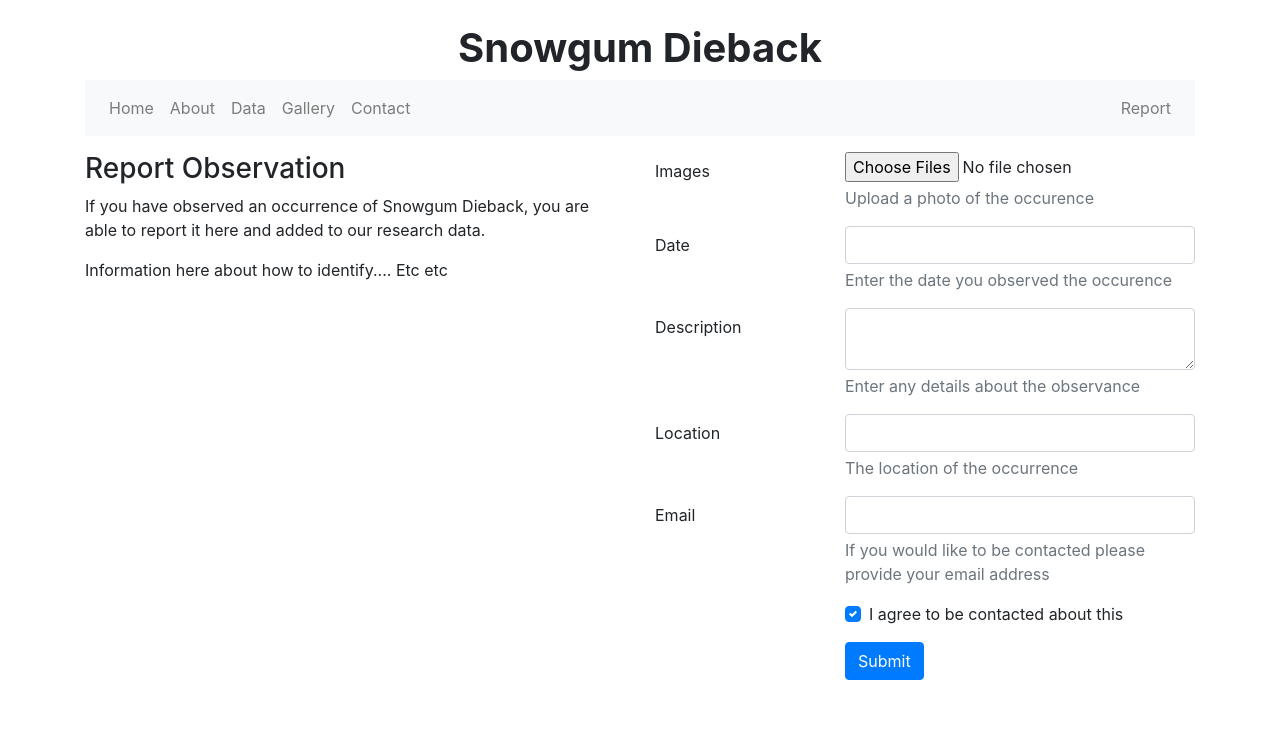
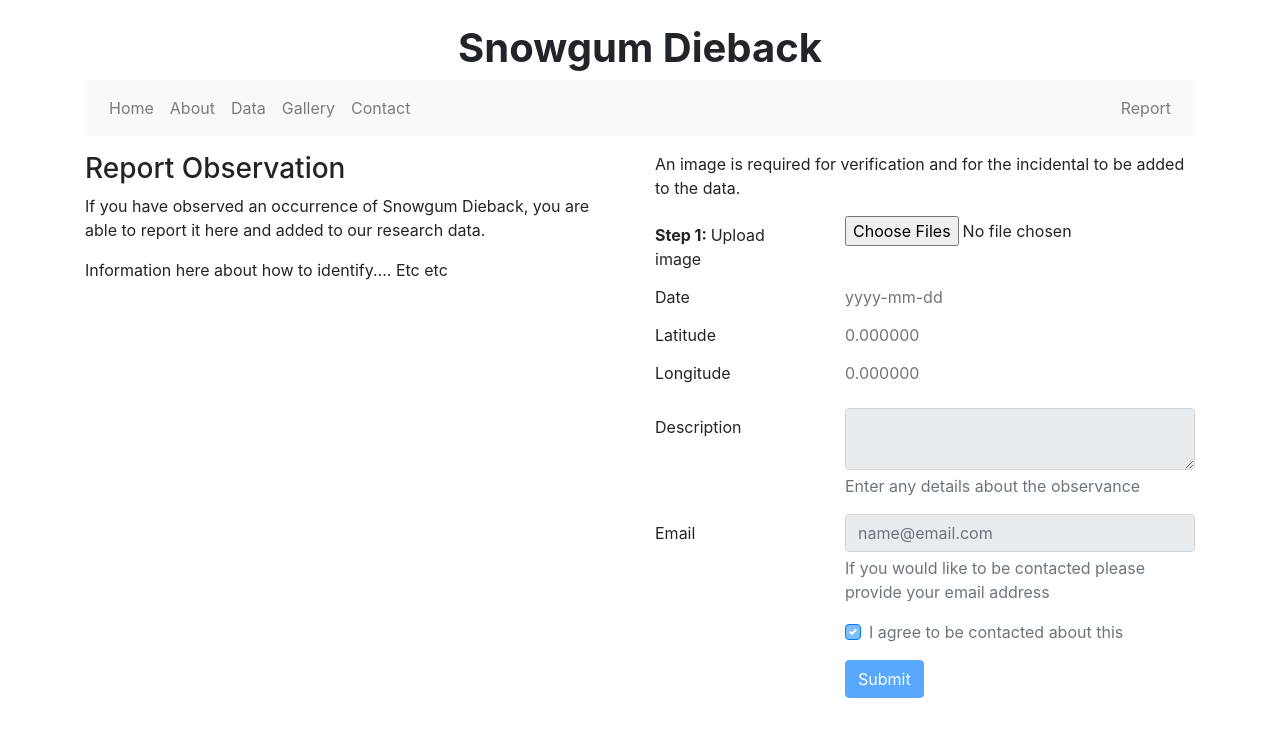
Before and after one commit to nicholas-russell/Snowgum, a Django app: template templates/site/report.html in a window 1280 px wide. Shown: the top 737 px of the page. Run offline with Django 3.2, Linux system fonts and the light colour scheme; the template is opened without the code that fills it, so the values that code supplies are empty; some libraries are stand-ins or nearby versions.

Commit message:
Extract date and gps and display in form

```diff
--- a/static/js/report.js
+++ b/static/js/report.js
@@ -1,10 +1,16 @@
-var app = {}
+const app = {}
 
 /**
- * @return {number}
+ * Converts GPS DMS to decimal
+ * Credit: https://awik.io/extract-gps-location-exif-data-photos-using-javascript/
+ * @param degrees Degrees angle
+ * @param minutes Minutes angle
+ * @param seconds Seconds angle
+ * @param direction The direction (N,S,E,W)
+ * @return {number} A GPS decimal
  */
 function ConvertDMSToDD(degrees, minutes, seconds, direction) {
-    var dd = degrees + (minutes/60) + (seconds/3600);
+    let dd = degrees + (minutes/60) + (seconds/3600);
 
     if (direction === "S" || direction === "W") {
         dd = dd * -1;
@@ -12,44 +18,103 @@ function ConvertDMSToDD(degrees, minutes, seconds, direction) {
     return parseFloat(dd.toFixed(6));
 }
 
+/**
+ * Converts datetime from EXIF (yyyy:mm:dd hh:mm:ss) to ISO date (yyyy-mm-dd)
+ * @param exifDate A datetime from EXIF metadata
+ * @return {string} A date string
+ */
+function ConvertEXIFDateToISO(exifDate) {
+    let fDate = exifDate.substr(0,10)
+    return fDate.replace(new RegExp(':', 'g'), "-")
+}
+
+/**
+ * Checks if an object has all properties (used to check GPS EXIF)
+ * Credit: https://stackoverflow.com/a/48653724
+ * @param obj The object to check
+ * @param props An array of properties to check
+ * @returns {boolean} True if all are present
+ */
+function hasAllProperties(obj, props) {
+    for (var i = 0; i < props.length; i++) {
+        if (!obj.hasOwnProperty(props[i]))
+            return false;
+    }
+    return true;
+}
+
+/**
+ * Returns GPS decimals given EXIF Data
+ * @param exifData EXIF Data
+ * @returns {{lon: null, error: boolean, lat: null, errormsg: null}} Object with lat/lon or an error
+ */
+function getGPSFromEXIF(exifData) {
+    let rtn = {lat: null, lon: null, error: false, errormsg: null}
+    try {
+        let latDegree = exifData.GPSLatitude[0].numerator/exifData.GPSLatitude[0].denominator;
+        let latMinute = exifData.GPSLatitude[1].numerator/exifData.GPSLatitude[1].denominator;
+        let latSecond = exifData.GPSLatitude[2].numerator/exifData.GPSLatitude[2].denominator;
+        let latDirection = exifData.GPSLatitudeRef;
+
+        let longDegree = exifData.GPSLongitude[0].numerator/exifData.GPSLongitude[0].denominator;
+        let longMinute = exifData.GPSLongitude[1].numerator/exifData.GPSLongitude[1].denominator;
+        let longSecond = exifData.GPSLongitude[2].numerator/exifData.GPSLongitude[2].denominator;
+        let longDirection = exifData.GPSLongitudeRef;
+
+        rtn.lat = ConvertDMSToDD(latDegree, latMinute, latSecond, latDirection);
+        rtn.lon = ConvertDMSToDD(longDegree, longMinute, longSecond, longDirection);
+    } catch(error) {
+        rtn.error = true;
+        rtn.errormsg = error;
+    }
+    return rtn;
+}
+
 $(document).ready(function() {
-    $('#form-date').datepicker({
+    app.view = {
+        form: {
+            photo: $('#form-photo'),
+            date: $('#form-date'),
+            lon: $('#form-lon'),
+            lat: $('#form-lat'),
+            disableFields: function() {$('.no-photo-disable').prop('disabled', true)},
+            clearFields: function() {
+                app.view.form.date.val('');
+                app.view.form.lat.val('');
+                app.view.form.lon.val('');
+            }
+        }
+    };
+
+    app.view.form.date.datepicker({
         dateFormat: "yy-mm-dd"
     });
-    var input = document.getElementById("form-location")
-    var options = {
-        types: ['geocode'],
-        componentRestrictions: {country: 'au'}
-    };
-    app.autocomplete = new google.maps.places.Autocomplete(input, options);
-    google.maps.event.addListener(app.autocomplete, 'place_changed', function() {
-        var place = app.autocomplete.getPlace();
-        console.log(place.geometry.location.lat())
-        console.log(place.geometry.location.lng())
-    });
 
-    document.getElementById("form-photo").onchange = function(e) {
-        var file = e.target.files[0]
-        if (file && file.name) {
+    if (app.view.form.photo.get(0).files.length === 0) {
+        app.view.form.disableFields()
+    }
+
+    app.view.form.photo.on('change', function(e) {
+        if (app.view.form.photo.get(0).files.length === 0) {
+            app.view.form.disableFields();
+            app.view.form.clearFields()
+        } else {
+            let file = e.target.files[0];
+            app.view.form.clearFields()
             EXIF.getData(file, function() {
-                var data = this.exifdata;
-                var date = data.DateTime.substr(0,10)
-                $('#form-date').val(date.replace(new RegExp(':', 'g'), "-"))
-                var latDegree = data.GPSLatitude[0].numerator/data.GPSLatitude[0].denominator;
-                var latMinute = data.GPSLatitude[1].numerator/data.GPSLatitude[1].denominator;
-                var latSecond = data.GPSLatitude[2].numerator/data.GPSLatitude[2].denominator;
-                var latDirection = data.GPSLatitudeRef;
-
-                var longDegree = data.GPSLongitude[0].numerator/data.GPSLongitude[0].denominator;
-                var longMinute = data.GPSLongitude[1].numerator/data.GPSLongitude[1].denominator;
-                var longSecond = data.GPSLongitude[2].numerator/data.GPSLongitude[2].denominator;
-                var longDirection = data.GPSLongitudeRef;
-
-                var lat = ConvertDMSToDD(latDegree, latMinute, latSecond, latDirection);
-                var lon = ConvertDMSToDD(longDegree, longMinute, longSecond, longDirection);
-                console.log(lat);
-                console.log(lon);
+                let data = this.exifdata;
+                // Check if it has Date/Time
+                if (data.hasOwnProperty('DateTime')) {
+                    app.view.form.date.val(ConvertEXIFDateToISO(data.DateTime))
+                }
+                if (hasAllProperties(data, ['GPSLatitude','GPSLatitudeRef','GPSLongitude','GPSLongitudeRef'])) {
+                    let gps = getGPSFromEXIF(data)
+                    if (!gps.error) {
+                        app.view.form.lat.val(gps.lat);
+                        app.view.form.lon.val(gps.lon);
+                    }
+                }
             });
         }
-    }
+    })
 });
--- a/templates/site/report.html
+++ b/templates/site/report.html
@@ -9,54 +9,66 @@
             <p>Information here about how to identify.... Etc etc</p>
         </div>
         <div class="col-6">
-            <form>
-                <div class="form-group row">
-                    <label for="form-photo" class="col-4 col-form-label">Images</label>
+            <p>An image is required for verification and for the incidental to be added to the data.</p>
+            <form id="reportForm">
+                <div class="form-group row mb-0">
+                    <label for="form-photo" class="col-4 col-form-label"><strong>Step 1: </strong>Upload image</label>
                     <div class="col-8">
                         <input id="form-photo" name="form-file" type="file" aria-describedby="form-fileHelpBlock" multiple="multiple" required="required" class="form-control-file" accept="image/jpeg, image/png">
-                        <span id="form-photoHelpBlock" class="form-text text-muted">Upload a photo of the occurence</span>
+                        <span id="form-photoHelpBlock" class="sr-only form-text text-muted">Upload a photo of the occurence</span>
+                    </div>
+                </div>
+                <div class="form-group row mb-0">
+                    <label for="form-date" class="col-4 col-form-label">Date</label>
+                    <div class="col-8">
+                        <input id="form-date" name="form-date" type="text" aria-describedby="form-dateHelpBlock" required="required" class="form-control-plaintext no-photo-disable" placeholder="yyyy-mm-dd">
+                        <span id="form-dateHelpBlock" class="sr-only form-text text-muted">Enter the date you observed the occurrence</span>
+                    </div>
+                </div>
+                <div class="form-group row mb-0">
+                    <label for="form-lat" class="col-4 col-form-label">Latitude</label>
+                    <div class="col-8">
+                        <input id="form-lat" name="form-lat" type="number" disabled required="required" class="form-control-plaintext" placeholder="0.000000"/>
                     </div>
                 </div>
                 <div class="form-group row">
-                    <label for="form-date" class="col-4 col-form-label">Date</label>
+                    <label for="form-lon" class="col-4 col-form-label">Longitude</label>
                     <div class="col-8">
-                        <input id="form-date" name="form-date" type="text" aria-describedby="form-dateHelpBlock" required="required" class="form-control">
-                        <span id="form-dateHelpBlock" class="form-text text-muted">Enter the date you observed the occurence</span>
+                        <input id="form-lon" name="form-lon" type="number" disabled required="required" class="form-control-plaintext" placeholder="0.000000"/>
+                    </div>
+                </div>
+                <div class="form-group row d-none">
+                    <label for="form-location" class="col-4 col-form-label">Location</label>
+                    <div class="col-8">
+                        <input id="form-location" name="form-location" type="text" class="form-control no-photo-disable" aria-describedby="form-locationHelpBlock">
+                        <span id="form-locationHelpBlock" class="form-text text-muted">The location of the occurrence</span>
                     </div>
                 </div>
                 <div class="form-group row">
                     <label for="form-description" class="col-4 col-form-label">Description</label>
                     <div class="col-8">
-                  <textarea id="form-description" name="form-description" cols="40" rows="2" aria-describedby="form-descriptionHelpBlock" class="form-control"></textarea>
+                        <textarea id="form-description" name="form-description" cols="40" rows="2" aria-describedby="form-descriptionHelpBlock" class="form-control no-photo-disable"></textarea>
                         <span id="form-descriptionHelpBlock" class="form-text text-muted">Enter any details about the observance</span>
                     </div>
                 </div>
                 <div class="form-group row">
-                <label for="form-location" class="col-4 col-form-label">Location</label>
+                    <label for="form-email" class="col-4 col-form-label">Email</label>
                     <div class="col-8">
-                  <input id="form-location" name="form-location" type="text" class="form-control" aria-describedby="form-locationHelpBlock">
-                  <span id="form-locationHelpBlock" class="form-text text-muted">The location of the occurrence</span>
+                        <input id="form-email" placeholder="name@email.com" name="form-email" type="email" class="form-control no-photo-disable" aria-describedby="form-emailHelpBlock">
+                        <span id="form-emailHelpBlock" class="form-text text-muted">If you would like to be contacted please provide your email address</span>
                     </div>
                 </div>
                 <div class="form-group row">
-                <label for="text1" class="col-4 col-form-label">Email</label>
-                <div class="col-8">
-                  <input id="text1" name="text1" type="text" class="form-control" aria-describedby="text1HelpBlock">
-                  <span id="text1HelpBlock" class="form-text text-muted">If you would like to be contacted please provide your email address</span>
-                </div>
-              </div>
-              <div class="form-group row">
-                <div class="col-4"></div>
-                <div class="col-8">
+                    <div class="offset-4 col-8">
                         <div class="custom-control custom-checkbox custom-control-inline">
-                    <input name="checkbox" id="checkbox_0" type="checkbox" class="custom-control-input" value="true" checked="checked">
+                            <input name="checkbox" id="checkbox_0" type="checkbox" class="custom-control-input no-photo-disable" value="true" checked="checked">
                             <label for="checkbox_0" class="custom-control-label">I agree to be contacted about this</label>
                         </div>
                     </div>
                 </div>
                 <div class="form-group row">
                     <div class="offset-4 col-8">
-                  <button name="submit" type="submit" class="btn btn-primary">Submit</button>
+                        <button name="submit" type="submit" class="btn btn-primary no-photo-disable">Submit</button>
                     </div>
                 </div>
             </form>
```
Lines whose indentation alone changed are shown as unchanged.
